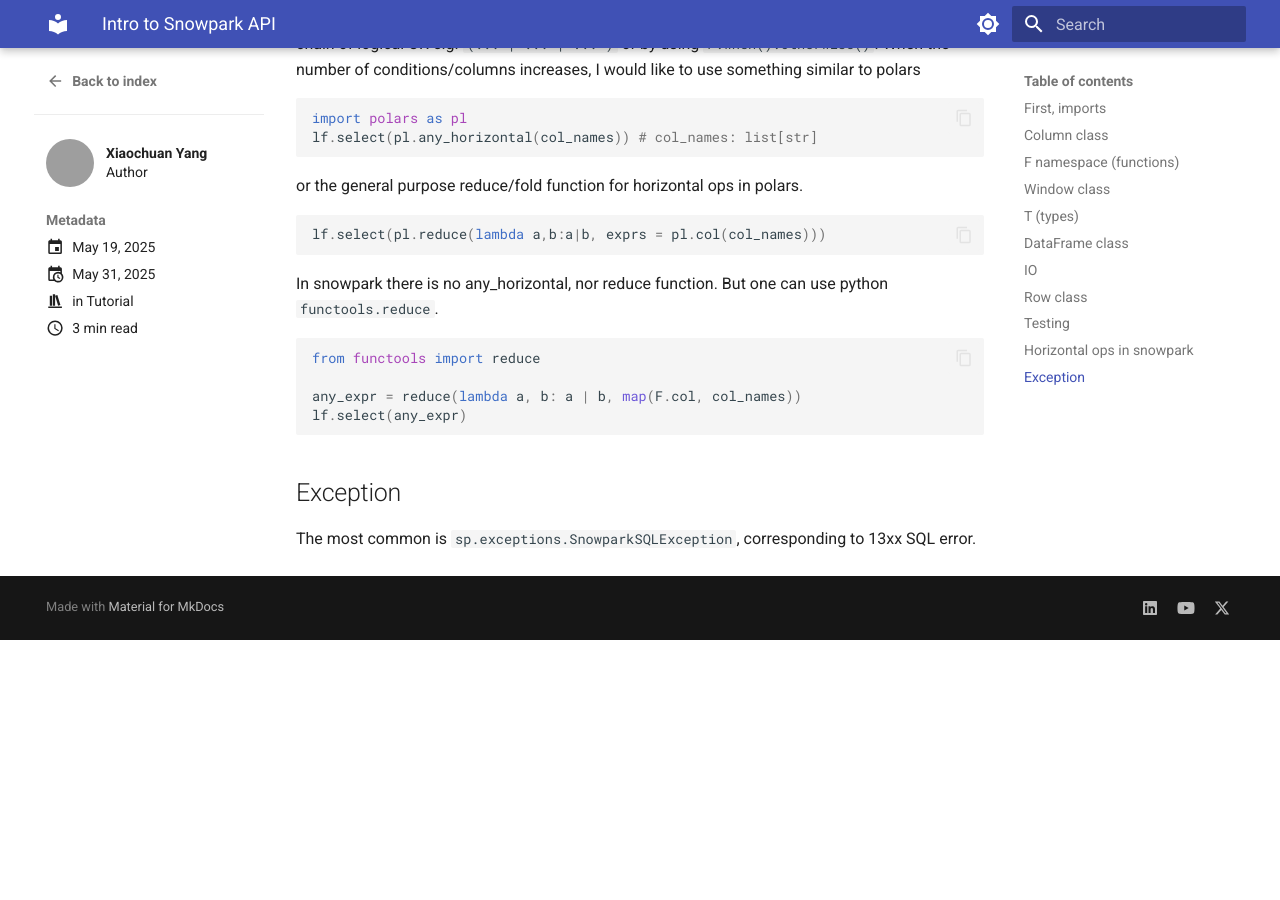
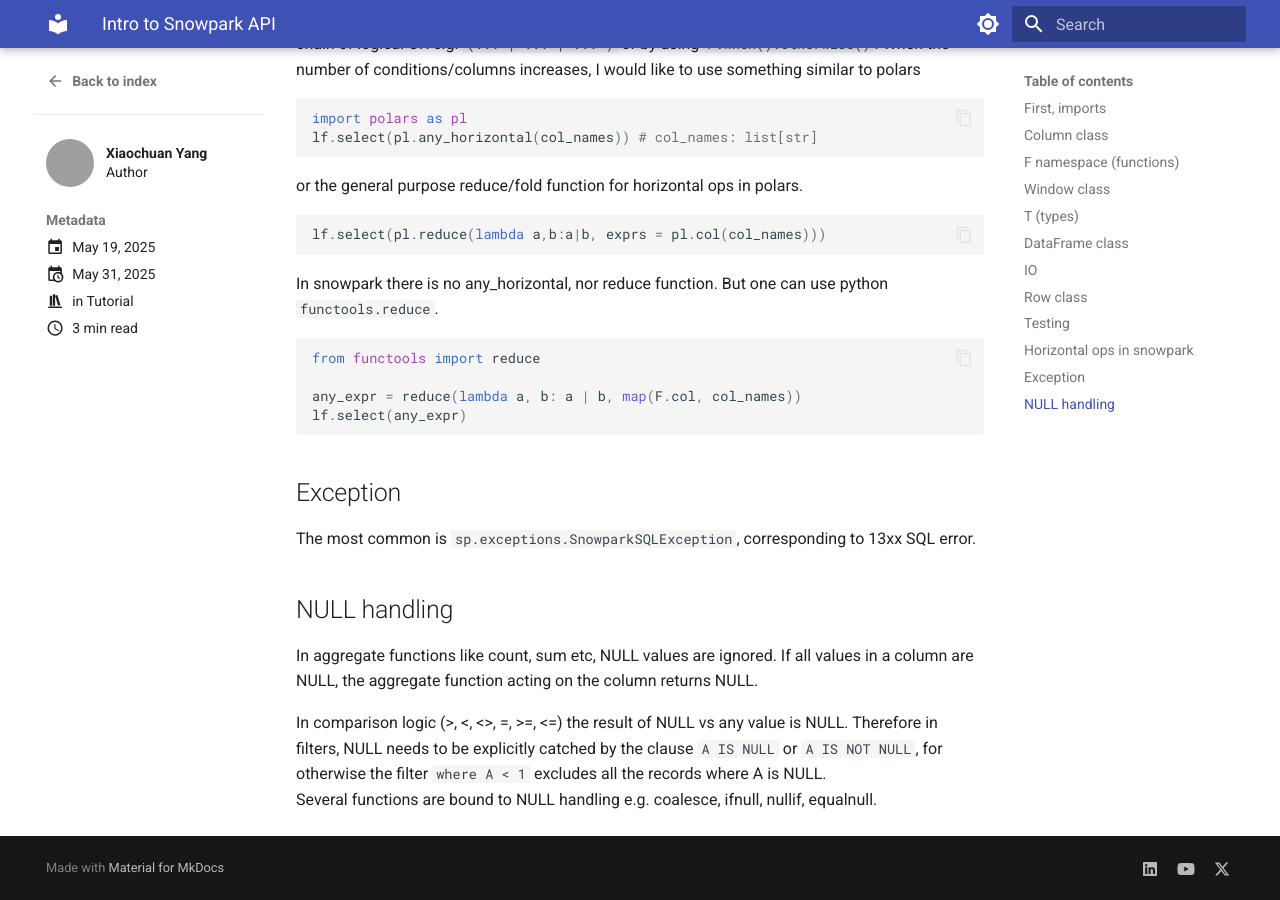
Before and after one commit to xiaochuany/blog, an MkDocs documentation site: the page built from docs/posts/2025-05-19-snowpark.md, in a window 1280 px wide and 900 px high, scrolled down 3436 px. Built offline with MkDocs 1.6.1 and Material for MkDocs 9.7.7, drawn with Linux system fonts in a browser that asks for light colours; before the commit the page ends 4076 px from its top, so only the background shows below that; grey boxes are pictures that could not be loaded.

Commit message:
Document NULL handling in Snowpark
Added section on NULL handling in aggregate functions and comparison logic.

```diff
--- a/docs/posts/2025-05-19-snowpark.md
+++ b/docs/posts/2025-05-19-snowpark.md
@@ -155,3 +155,10 @@
 ## Exception
 
 The most common is `sp.exceptions.SnowparkSQLException`, corresponding to 13xx SQL error.
+
+## NULL handling
+
+In aggregate functions like count, sum etc, NULL values are ignored. If all values in a column are NULL, the aggregate function acting on the column returns NULL.
+
+In comparison logic (>, <, <>, =, >=, <=) the result of NULL vs any value is NULL. Therefore in filters, NULL needs to be explicitly catched by the clause `A IS NULL` or `A IS NOT NULL`, for otherwise the filter `where A < 1` excludes all the records where A is NULL.
+Several functions are bound to NULL handling e.g. coalesce, ifnull, nullif, equalnull.
```
